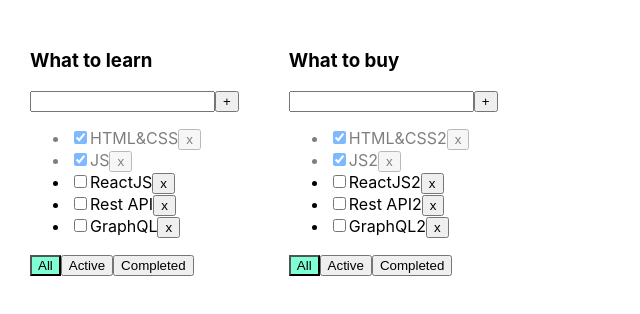
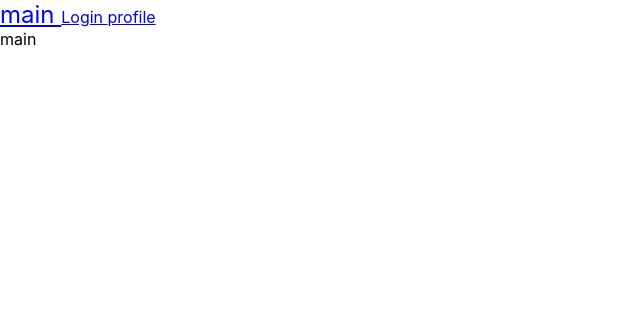
Before and after one commit to gromVlad/microtask-, a React (Create React App) app: page / in a window 1280 px wide. Shown: the top 314 px of the page, without its empty margins (0-640 px from the left). Built offline with nearby package versions, Linux system fonts and the light colour scheme.

Commit message:
react -router

```diff
--- a/package.json
+++ b/package.json
@@ -16,7 +16,7 @@
     "react": "17.0.2",
     "react-dom": "17.0.2",
     "react-redux": "7.2.6",
-    "react-router-dom": "5.3.0",
+    "react-router-dom": "^6.10.0",
     "react-scripts": "5.0.0",
     "react-test-renderer": "17.0.2",
     "redux": "4.1.2",
--- a/src/App.tsx
+++ b/src/App.tsx
@@ -1,102 +1,45 @@
-import React, {useState} from 'react';
-import './App.css';
-import {Todolist,TaskType} from './Todolist';
-import {v1} from 'uuid';
-
-export type FilterValuesType = "all" | "active" | "completed";
-
-export type ТodolistsType = {
-  id: string;
-  title: string;
-  filter: FilterValuesType;
-};
-
-
-export type Тodotask = {
-  [key: string]: TaskType[]
-};
-
+import React, { useEffect } from "react";
+import "./App.css";
+import { NavLink,Navigate,Route, Routes, useNavigate, useParams } from "react-router-dom";
 
 function App() {
 
-    let todolistID1=v1();
-    let todolistID2=v1();
 
-    let [todolists, setTodolists] = useState<Array<ТodolistsType>>([
-        {id: todolistID1, title: 'What to learn', filter: 'all'},
-        {id: todolistID2, title: 'What to buy', filter: 'all'},
-    ])
+  return (
+    <>
+      <div>
+        <NavLink to={"/"} style={(par) => { return {color:par.isActive ? 'blue' : 'black'}}}>main </NavLink>
+        <NavLink to={"/login"} className={({isActive}) => isActive ? 'act' : 'get' }> Login </NavLink>
+        <NavLink to={"/profile"}> profile </NavLink>
+      </div>
 
-    let [tasks, setTasks] = useState<Тodotask>({
-      [todolistID1]: [
-        { id: v1(), title: "HTML&CSS", isDone: true },
-        { id: v1(), title: "JS", isDone: true },
-        { id: v1(), title: "ReactJS", isDone: false },
-        { id: v1(), title: "Rest API", isDone: false },
-        { id: v1(), title: "GraphQL", isDone: false },
-      ],
-      [todolistID2]: [
-        { id: v1(), title: "HTML&CSS2", isDone: true },
-        { id: v1(), title: "JS2", isDone: true },
-        { id: v1(), title: "ReactJS2", isDone: false },
-        { id: v1(), title: "Rest API2", isDone: false },
-        { id: v1(), title: "GraphQL2", isDone: false },
-      ],
-    });
-
-
-
-    function removeTask(id: string, idTodo:string) {
-      setTasks({...tasks,[idTodo]:tasks[idTodo].filter(el => el.id !== id)})
-    }
-
-    function addTask(title: string,idTodo:string) {
-      const newtask = { id: v1(), title, isDone: false }
-      setTasks({...tasks,[idTodo]:[...tasks[idTodo],newtask]})
-    }
-
-    function changeStatus(taskId: string, isDone: boolean, idTodo: string) {
-      setTasks({...tasks,[idTodo]:tasks[idTodo].map(el => el.id === taskId ? {...el,isDone}: el)})
-    }
-
-    function changeFilter(value: FilterValuesType, idTodo: string) {
-      setTodolists(
-        todolists.map((el) =>
-          el.id === idTodo ? { ...el, filter: value } : el
-        )
-      );
-    }
-
-
-    return (
-      <div className="App">
-        {todolists.map(el => {
-          let tasksForTodolist = tasks[el.id];
-
-          if (el.filter === "active") {
-            tasksForTodolist = tasks[el.id].filter((t) => t.isDone === false);
-          }
-          if (el.filter === "completed") {
-            tasksForTodolist = tasks[el.id].filter((t) => t.isDone === true);
-          }
-
-
-          return (
-            <Todolist
-              key={el.id}
-              id={el.id}
-              title={el.title}
-              tasks={tasksForTodolist}
-              removeTask={removeTask}
-              changeFilter={changeFilter}
-              addTask={addTask}
-              changeTaskStatus={changeStatus}
-              filter={el.filter}
-            />
-          );
-        })}
-      </div>
-    );
+      <Routes>
+        {/* /* */}
+        <Route path={"/*"} element={<div>Error 404</div>} />
+        <Route path={"/"} element={<div>main</div>} />
+        <Route path={"/login"} element={<div>login</div>} />
+        <Route path={"/profile"} element={<Profile />} />
+      </Routes>
+    </>
+  );
 }
 
 export default App;
+
+function Profile ()  {
+  const nav = useNavigate()
+
+  //тоесть при первом заспуске если юзер не зареган при попытке войти в профиль его перекидывает на login мол зарегайся дружок
+  useEffect( () => {
+    if (true) nav("/login");
+  },[])
+
+  return (
+    <div>
+      {/* 2 способ валидации логина или используем тернарный оператор */}
+      {true && <Navigate to={"/login"}/>}
+      profile
+      <button onClick={() => {nav("-1")}}>Logout</button>
+    </div>
+  )
+}
--- a/src/Todolist.tsx
+++ /dev/null
@@ -1,89 +0,0 @@
-import React, {ChangeEvent, KeyboardEvent, useState} from 'react';
-import {FilterValuesType} from './App';
-
-export type TaskType = {
-    id: string
-    title: string
-    isDone: boolean
-}
-
-type PropsType = {
-  title: string;
-  tasks: Array<TaskType>;
-  removeTask: (taskId: string, idTodo: string) => void;
-  changeFilter: (value: FilterValuesType, id: string) => void;
-  addTask: (title: string, idTodo: string) => void;
-  changeTaskStatus: (taskId: string, isDone: boolean, idTodo: string) => void;
-  filter: FilterValuesType;
-  id: string;
-};
-
-export function Todolist(props: PropsType) {
-
-    let [title, setTitle] = useState("")
-    let [error, setError] = useState<string | null>(null)
-
-    const addTask = () => {
-        if (title.trim() !== "") {
-            props.addTask(title.trim(),props.id);
-            setTitle("");
-        } else {
-            setError("Title is required");
-        }
-    }
-
-    const onChangeHandler = (e: ChangeEvent<HTMLInputElement>) => {
-        setTitle(e.currentTarget.value)
-    }
-
-    const onKeyPressHandler = (e: KeyboardEvent<HTMLInputElement>) => {
-        setError(null);
-        if (e.charCode === 13) {
-            addTask();
-        }
-    }
-
-    const onAllClickHandler = () => props.changeFilter("all",props.id);
-    const onActiveClickHandler = () => props.changeFilter("active",props.id);
-    const onCompletedClickHandler = () => props.changeFilter("completed",props.id);
-
-
-    return <div>
-        <h3>{props.title}</h3>
-        <div>
-            <input value={title}
-                   onChange={onChangeHandler}
-                   onKeyPress={onKeyPressHandler}
-                   className={error ? "error" : ""}
-            />
-            <button onClick={addTask}>+</button>
-            {error && <div className="error-message">{error}</div>}
-        </div>
-        <ul>
-            {
-                props.tasks.map(t => {
-                    const onClickHandler = () => props.removeTask(t.id,props.id)
-                    const onChangeHandler = (e: ChangeEvent<HTMLInputElement>) => {
-                        props.changeTaskStatus(t.id, e.currentTarget.checked,props.id);
-                    }
-
-                    return <li key={t.id} className={t.isDone ? "is-done" : ""}>
-                        <input type="checkbox"
-                               onChange={onChangeHandler}
-                               checked={t.isDone}/>
-                        <span>{t.title}</span>
-                        <button onClick={onClickHandler}>x</button>
-                    </li>
-                })
-            }
-        </ul>
-        <div>
-            <button className={props.filter === 'all' ? "active-filter" : ""}
-                    onClick={onAllClickHandler}>All</button>
-            <button className={props.filter === 'active' ? "active-filter" : ""}
-                onClick={onActiveClickHandler}>Active</button>
-            <button className={props.filter === 'completed' ? "active-filter" : ""}
-                onClick={onCompletedClickHandler}>Completed</button>
-        </div>
-    </div>
-}
--- a/src/index.css
+++ b/src/index.css
@@ -11,3 +11,7 @@
   font-family: source-code-pro, Menlo, Monaco, Consolas, 'Courier New',
     monospace;
 }
+
+.active{
+  font-size: 24px;
+}
```
Also changed, not shown: src/index.tsx (+7 -9 lines), 1 other file (tests, documents, lock files or other folders).
